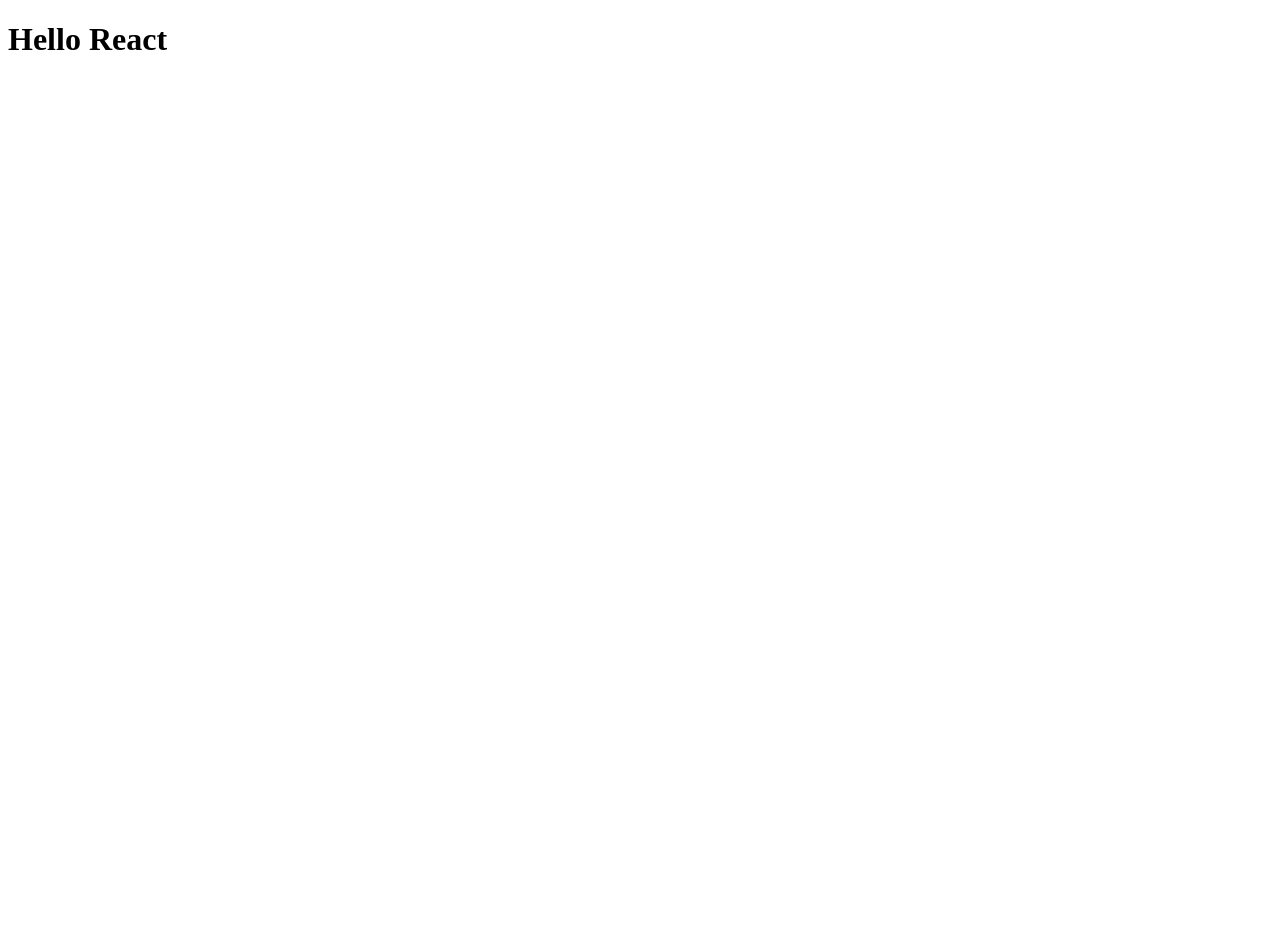
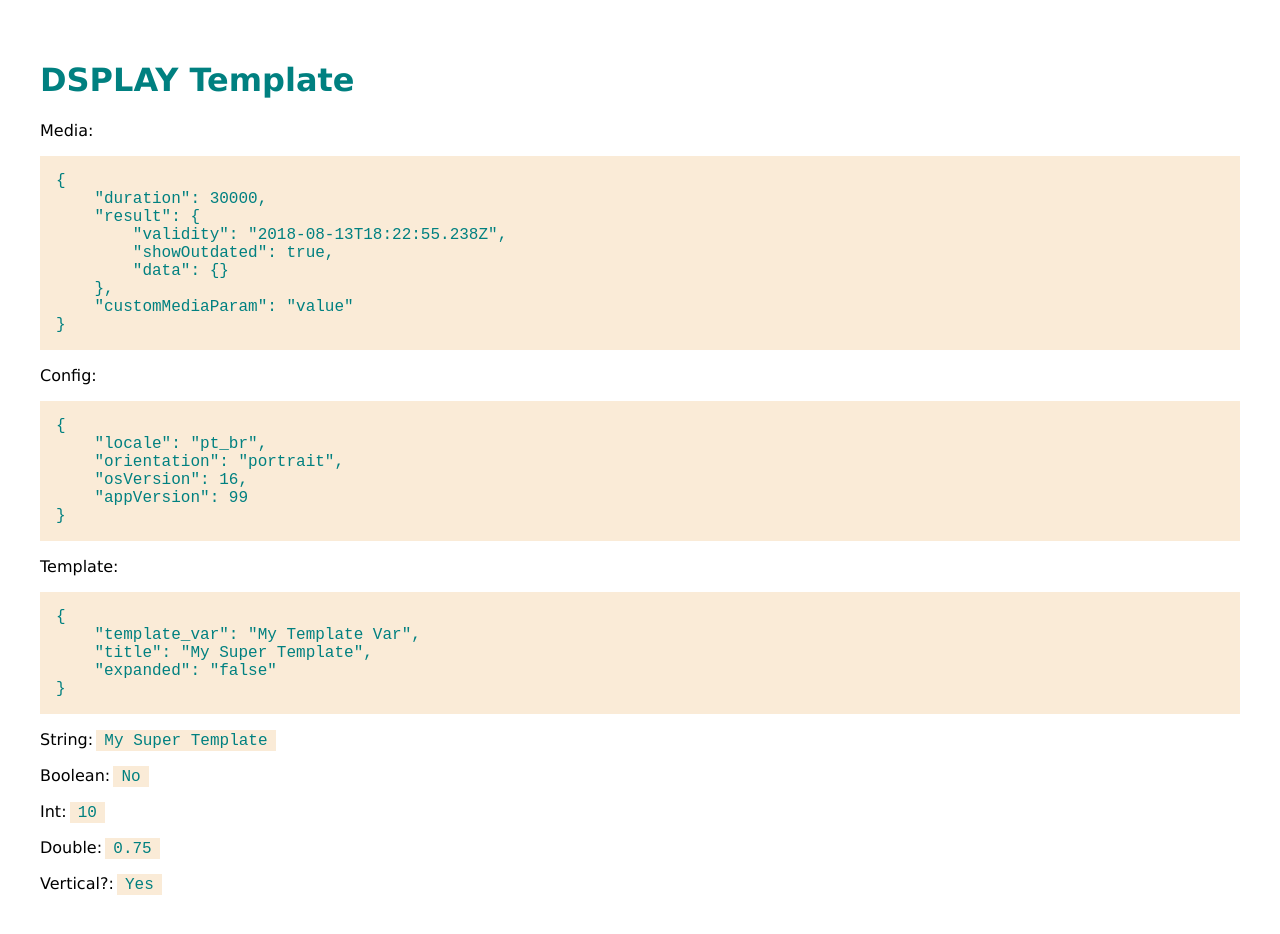
Before and after one commit to dsplay/template-utils, a React app: page / in a window 1280 px wide. Before the commit the page ends 800 px from the top, so only its background shows below. Built offline with nearby package versions, Linux system fonts and the light colour scheme.

Commit message:
📝 Improving documentation

```diff
--- /dev/null
+++ b/public/dsplay-data.js
@@ -0,0 +1,32 @@
+var media = {
+    duration: 30000,
+
+    // for json service based media
+    result: {"validity":"2018-08-13T18:22:55.238Z","showOutdated":true,"data":{}},
+
+    // custom media parameters
+    customMediaParam: "value",
+};
+
+var template = {
+    // template parameter
+
+    template_var: "My Template Var",
+
+    // bg_horizontal: '../test-data/bg-instagram.jpg',
+    // bg_vertical: '../test-data/bg-instagram.jpg',
+
+    title: "My Super Template",
+    expanded: "false",
+
+};
+
+var config = {
+    // config parameters
+    locale: 'pt_br',
+    orientation: 'portrait',
+    // Android SDK version
+    osVersion: 16,
+    // DSPLAY App version code
+    appVersion: 99,
+};
--- a/public/index.html
+++ b/public/index.html
@@ -1,6 +1,7 @@
 <!DOCTYPE html>
 <html lang="en">
-  <head>
+
+<head>
     <meta charset="utf-8">
     <meta name="viewport" content="width=device-width, initial-scale=1, shrink-to-fit=no">
     <meta name="theme-color" content="#000000">
@@ -9,7 +10,7 @@
       homescreen on Android. See https://developers.google.com/web/fundamentals/engage-and-retain/web-app-manifest/
     -->
     <link rel="manifest" href="%PUBLIC_URL%/manifest.json">
-    <link rel="shortcut icon" href="%PUBLIC_URL%/favicon.ico">
+    <link rel="shortcut icon" href="%PUBLIC_URL%/favicon.png">
     <!--
       Notice the use of %PUBLIC_URL% in the tags above.
       It will be replaced with the URL of the `public` folder during the build.
@@ -19,13 +20,40 @@
       work correctly both with client-side routing and a non-root public URL.
       Learn how to configure a non-root public URL by running `npm run build`.
     -->
-    <title>React App</title>
-  </head>
-  <body>
+    <title>DSPLAY Template</title>
+    <style>
+        body {
+            font-family: Verdana, Geneva, Tahoma, sans-serif;
+            padding: 2em;
+        }
+
+        h1 {
+            color: teal;
+        }
+
+        pre {
+            font-family: 'Courier New', Courier, monospace;
+            background-color: antiquewhite;
+            color: teal;
+            padding: 1em;
+        }
+
+        .val {
+            font-family: 'Courier New', Courier, monospace;
+            background-color: antiquewhite;
+            color: teal;
+            padding: .1em .5em;
+            margin-left: .2em;
+        }
+    </style>
+</head>
+
+<body>
     <noscript>
-      You need to enable JavaScript to run this app.
+        You need to enable JavaScript to run this app.
     </noscript>
     <div id="root"></div>
+    <script src="%PUBLIC_URL%/dsplay-data.js"></script>
     <!--
       This HTML file is a template.
       If you open it directly in the browser, you will see an empty page.
@@ -36,5 +64,6 @@
       To begin the development, run `npm start` or `yarn start`.
       To create a production bundle, use `npm run build` or `yarn build`.
     -->
-  </body>
+</body>
+
 </html>
--- a/src/index.js
+++ b/src/index.js
@@ -1,8 +1,54 @@
 import React from 'react';
 import { render } from "react-dom";
+import {
+    // values
+    media, // current media
+    config, // player configuration
+    template, // custom template values
+    // utility functions
+    tval, // custom template string value
+    tbval, // custom template boolean value
+    tival, // custom template int value
+    tfval, // custom template float value
+    isVertical, // boolean flag to indicate screen orientation
+
+} from './lib';
 
 const App = () => (
-    <h1>Hello React</h1>
+    <div>
+        <h1>DSPLAY Template</h1>
+        <div>
+            <p>Media:
+                <pre>{JSON.stringify(media, null, 4)}</pre>
+            </p>
+            <p>Config:
+                <pre>{JSON.stringify(config, null, 4)}</pre>
+            </p>
+            <p>Template:
+                <pre>{JSON.stringify(template, null, 4)}</pre>
+            </p>
+            <p>
+                String:
+                <span class="val">{tval('title', 'Default Value')}</span>
+            </p>
+            <p>
+                Boolean:
+                <span class="val">{tbval('expanded', true) ? 'Yes' : 'No'}</span>
+            </p>
+            <p>
+                Int:
+                <span class="val">{tival('page_size', 10)}</span>
+            </p>
+            <p>
+                Double:
+                <span class="val">{tfval('rate', .75)}</span>
+            </p>
+            <p>
+                Vertical?:
+                <span class="val">{isVertical ? 'Yes' : 'No'}</span>
+            </p>
+        </div>
+    </div>
 );
 
 render(<App />, document.getElementById("root"));
--- a/src/lib/config.js
+++ b/src/lib/config.js
@@ -1,3 +1,5 @@
-const template = window.dsplay_config || window.config || {};
+const config = window.dsplay_config || window.config || {};
 
-const isVertical = () => template.orientarion === 'portrait';
+export const isVertical = () => config.orientation === 'portrait';
+
+export default config;
--- a/src/lib/index.js
+++ b/src/lib/index.js
@@ -1,16 +1,20 @@
-import * as template from './template';
-import * as config from './config';
+import * as templateUtil from './template';
+import * as configUtil from './config';
 
-export {
-    template,
-    config,
-}
+export { default as media } from './media';
+export { default as config } from './config';
+export { default as template } from './template';
 
+// custom template vars
 
-export const tval = template.val;
+export const tval = templateUtil.val;
 
-export const tbval = template.bval;
+export const tbval = templateUtil.bval;
 
-export const tival = template.ival;
+export const tival = templateUtil.ival;
 
-export const tfval = template.fval;
+export const tfval = templateUtil.fval;
+
+// config
+
+export const isVertical = configUtil.isVertical();
--- /dev/null
+++ b/src/lib/media.js
@@ -0,0 +1 @@
+export default window.dsplay_media || window.media || {};
--- a/src/lib/template.js
+++ b/src/lib/template.js
@@ -1,6 +1,5 @@
 const template = window.dsplay_template || window.template || {};
 
-// export const val = (key, defaultValue) => template[key] !== undefined && template[key] !== null ? template[key] : defaultValue;
 export const val = (key, defaultValue) => template[key] ? template[key] : defaultValue;
 
 export const bval = (key, defaultValue) => {
@@ -11,3 +10,5 @@
 export const ival = (key, defaultValue) => parseInt(val(key, defaultValue));
 
 export const fval = (key, defaultValue) => parseFloat(val(key, defaultValue));
+
+export default template;
```
Also changed, not shown: README.md, public/favicon.ico (deleted), public/favicon.png (added), public/manifest.json.
